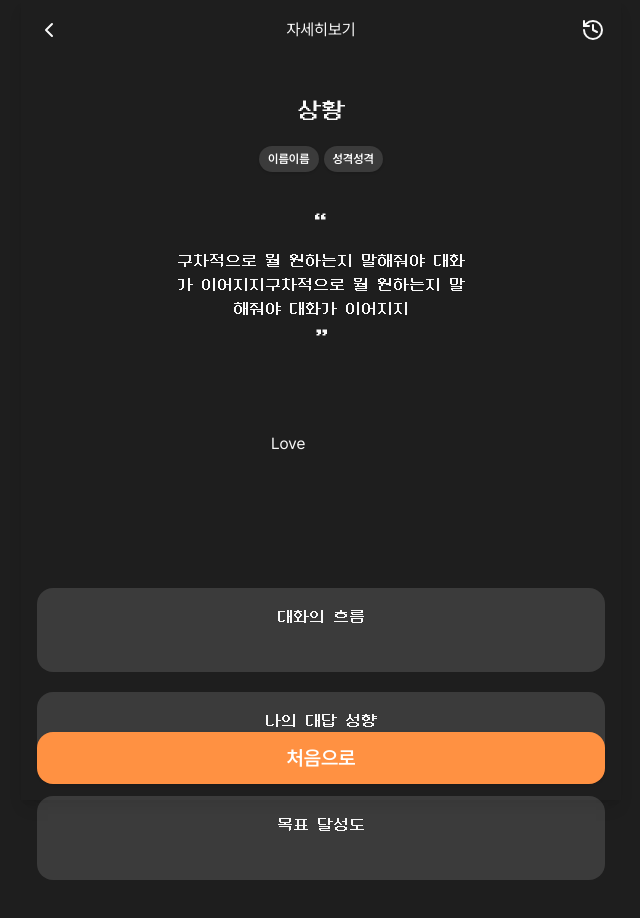
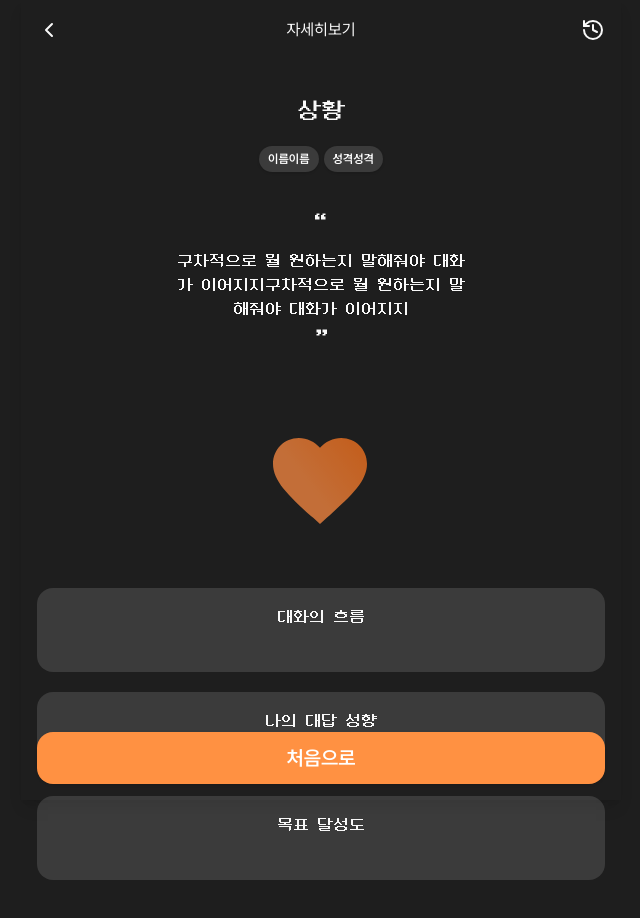
Before and after one commit to AI-hellothon-2024/AI-hellothon-2024, a Next.js app in the folder FE/: page /gallery/1 in a window 1280 px wide. Shown: the top 918 px of the page, without its empty margins (319-959 px from the left). Built offline with nearby package versions, Linux system fonts and the light colour scheme.

Commit message:
feat: situation icon

```diff
--- a/FE/src/app/gallery/[resultId]/Detail.tsx
+++ b/FE/src/app/gallery/[resultId]/Detail.tsx
@@ -66,7 +66,9 @@ const Detail = ({ resultId }: Props) => {
       </div>
 
       <div className="flex flex-col text-[#F8F8F8] items-center px-4 gap-14 mt-14 pb-4">
-        <SituationIcon situation={"love"} />
+        <div className="w-[100px] aspect-square animate-pulse">
+          <SituationIcon situation={"love"} />
+        </div>
         <div className="flex flex-col gap-5 w-full">
           <div className="flex flex-col gap-5 items-center rounded-2xl p-4 pb-6 bg-[rgba(217,217,217,0.15)] w-full">
             <div className="font-DungGeunMo">대화의 흐름</div>
--- a/FE/src/components/common/SituationIcon.tsx
+++ b/FE/src/components/common/SituationIcon.tsx
@@ -3,29 +3,135 @@ import { SITUATIONS } from "@/lib/constants";
 
 const SituationIcon = ({
   situation,
+  fill = "url(#paint0_linear_479_6895)",
+  className,
 }: {
   situation: keyof typeof SITUATIONS;
+  fill?: string;
+  className?: string;
 }) => {
   switch (situation) {
     case "love":
-      return <Love />;
+      return <Love fill={fill} className={className} />;
     case "angry":
-      return <Angry />;
+      return <Angry fill={fill} className={className} />;
     case "daily":
-      return <Daily />;
+      return <Daily fill={fill} className={className} />;
     default:
       return null;
   }
 };
 
-const Love = () => {
-  return <div className="w-[100px] aspect-square">Love</div>;
+const Love = ({
+  fill = "url(#paint0_linear_479_6895)",
+  className,
+}: {
+  fill?: string;
+  className?: string;
+}) => {
+  return (
+    <svg
+      className={className}
+      width="100%"
+      height="100%"
+      viewBox="0 0 100 100"
+      fill="none"
+      xmlns="http://www.w3.org/2000/svg"
+    >
+      <path
+        d="M70.1443 6C84.6235 6 96 17.352 96 31.8C96 48.8853 81.291 62.76 58.7677 83.2853L55.7799 85.808L49 92L42.2201 85.808L39.9218 84.088C17.0538 63.104 2 49 2 31.8C2 17.352 13.3765 6 27.8557 6C36.0147 6 43.8289 9.89867 49 15.8613C54.1711 9.89867 62.1002 6 70.1443 6Z"
+        fill={fill}
+      />
+      <defs>
+        <linearGradient
+          id="paint0_linear_479_6895"
+          x1="79.6449"
+          y1="109.981"
+          x2="142.395"
+          y2="61.9466"
+          gradientUnits="userSpaceOnUse"
+        >
+          <stop stopColor="#FF8C42" />
+          <stop offset="1" stopColor="#FF7318" />
+        </linearGradient>
+      </defs>
+    </svg>
+  );
 };
-const Angry = () => {
-  return <div className="w-[100px] aspect-square">Angry</div>;
+const Angry = ({
+  fill = "url(#paint0_linear_479_6895)",
+  className,
+}: {
+  fill?: string;
+  className?: string;
+}) => {
+  return (
+    <svg
+      className={className}
+      width="100%"
+      height="100%"
+      viewBox="0 0 100 100"
+      fill="none"
+      xmlns="http://www.w3.org/2000/svg"
+    >
+      <path
+        fill-rule="evenodd"
+        clip-rule="evenodd"
+        d="M37.1783 4C36.112 4 35.0743 4.29345 34.2212 4.8363C33.3681 5.37916 32.7455 6.14212 32.447 7.01069L15.1971 57.1888C14.9829 57.812 14.9426 58.469 15.0795 59.1077C15.2164 59.7464 15.5266 60.3492 15.9857 60.8686C16.4448 61.3879 17.0401 61.8094 17.7244 62.0997C18.4088 62.39 19.1634 62.5412 19.9285 62.5412H38.9871L34.7486 91.2933C34.609 92.2289 34.8462 93.1771 35.4219 93.9839C35.9975 94.7907 36.8777 95.4087 37.9195 95.7375C38.9613 96.0664 40.1035 96.0868 41.1607 95.7954C42.2179 95.5041 43.128 94.918 43.7431 94.1325L83.1713 43.9544C83.6665 43.3246 83.9509 42.5926 83.9942 41.8365C84.0375 41.0803 83.838 40.3284 83.4171 39.6609C82.9961 38.9934 82.3695 38.4354 81.604 38.0464C80.8386 37.6574 79.963 37.452 79.0707 37.4521H61.54L73.8268 9.64922C74.1063 9.01673 74.2009 8.3362 74.1028 7.66588C74.0046 6.99556 73.7165 6.3554 73.2631 5.80016C72.8097 5.24493 72.2045 4.79114 71.4993 4.47764C70.7941 4.16414 70.0099 4.00025 69.2137 4H37.1783Z"
+        fill={fill}
+      />
+      <defs>
+        <linearGradient
+          id="paint0_linear_479_6895"
+          x1="79.6449"
+          y1="109.981"
+          x2="142.395"
+          y2="61.9466"
+          gradientUnits="userSpaceOnUse"
+        >
+          <stop stopColor="#FF8C42" />
+          <stop offset="1" stopColor="#FF7318" />
+        </linearGradient>
+      </defs>
+    </svg>
+  );
 };
-const Daily = () => {
-  return <div className="w-[100px] aspect-square">Daily</div>;
+const Daily = ({
+  fill = "url(#paint0_linear_479_6895)",
+  className,
+}: {
+  fill?: string;
+  className?: string;
+}) => {
+  return (
+    <svg
+      className={className}
+      width="100%"
+      height="100%"
+      viewBox="0 0 100 100"
+      fill="none"
+      xmlns="http://www.w3.org/2000/svg"
+    >
+      <path
+        d="M27.5 78C19.9167 78 13.4383 75.3133 8.065 69.94C2.69167 64.5667 0.00333333 58.0867 0 50.5C0 43.5833 2.29167 37.5417 6.875 32.375C11.4583 27.2083 17.125 24.1667 23.875 23.25C26.5417 18.5 30.1883 14.77 34.815 12.06C39.4417 9.35001 44.5033 7.99667 50 8.00001C57.5 8.00001 64.0217 10.3967 69.565 15.19C75.1083 19.9833 78.4617 25.9617 79.625 33.125C85.375 33.625 90.2083 36 94.125 40.25C98.0417 44.5 100 49.5833 100 55.5C100 61.75 97.8133 67.0633 93.44 71.44C89.0667 75.8167 83.7533 78.0033 77.5 78H27.5Z"
+        fill={fill}
+      />
+      <defs>
+        <linearGradient
+          id="paint0_linear_479_6895"
+          x1="79.6449"
+          y1="109.981"
+          x2="142.395"
+          y2="61.9466"
+          gradientUnits="userSpaceOnUse"
+        >
+          <stop stopColor="#FF8C42" />
+          <stop offset="1" stopColor="#FF7318" />
+        </linearGradient>
+      </defs>
+    </svg>
+  );
 };
 
 export default SituationIcon;
+// fill=
--- a/FE/src/components/feature/info/Done.tsx
+++ b/FE/src/components/feature/info/Done.tsx
@@ -5,6 +5,7 @@ import { SITUATIONS, GENDER, JOBS } from "@/lib/constants";
 import { userIdAtom } from "@/app/store/userAtom";
 import { Button } from "@/components/ui/button";
 import type { InfoForm } from "./Form";
+import SituationIcon from "@/components/common/SituationIcon";
 
 interface Props {
   context: InfoForm;
@@ -34,7 +35,13 @@ const Done = ({ context }: Props) => {
   return (
     <div className="flex justify-between flex-col h-full">
       <div className="flex flex-col gap-14 items-center px-5">
-        <div className="text-2xl">{SITUATIONS[context.situation]}</div>
+        <div className="flex flex-col gap-10 items-center">
+          <div className="text-2xl">{SITUATIONS[context.situation]}</div>
+          <div className="w-[100px] aspect-square">
+            <SituationIcon situation={context.situation} />
+          </div>
+        </div>
+
         <div className="flex flex-col gap-4 w-full">
           {[
             {
```
